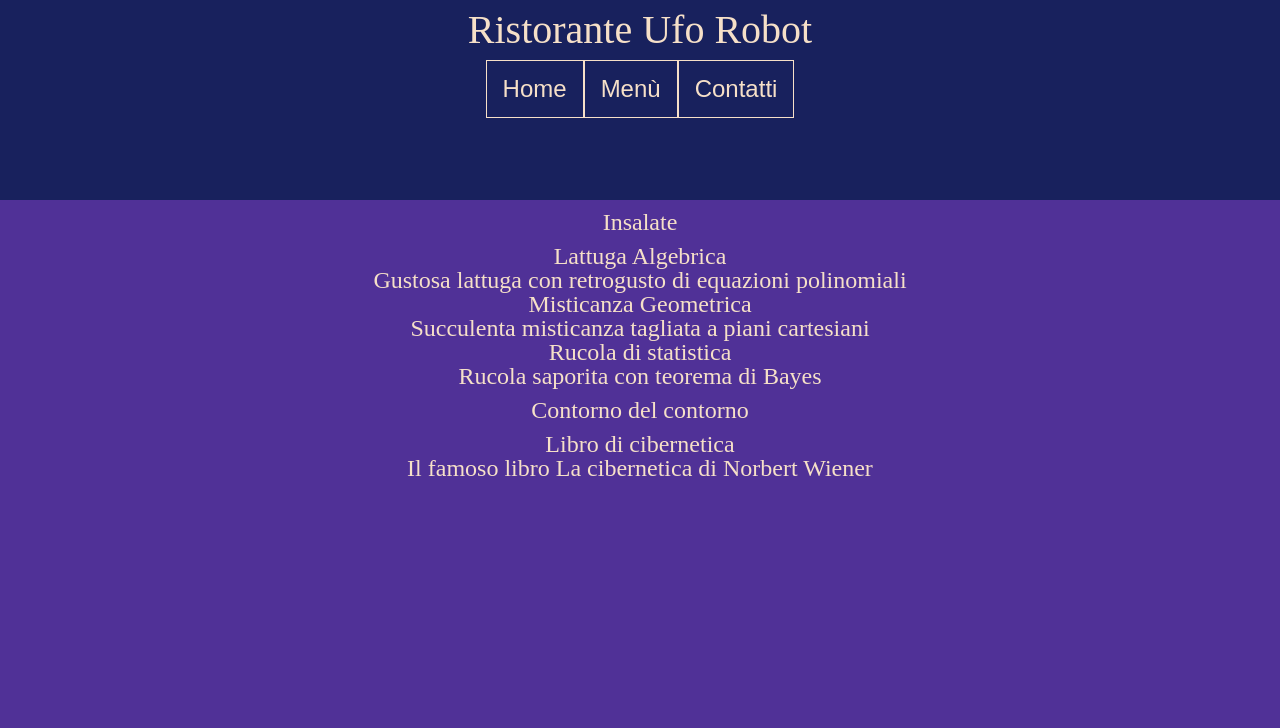
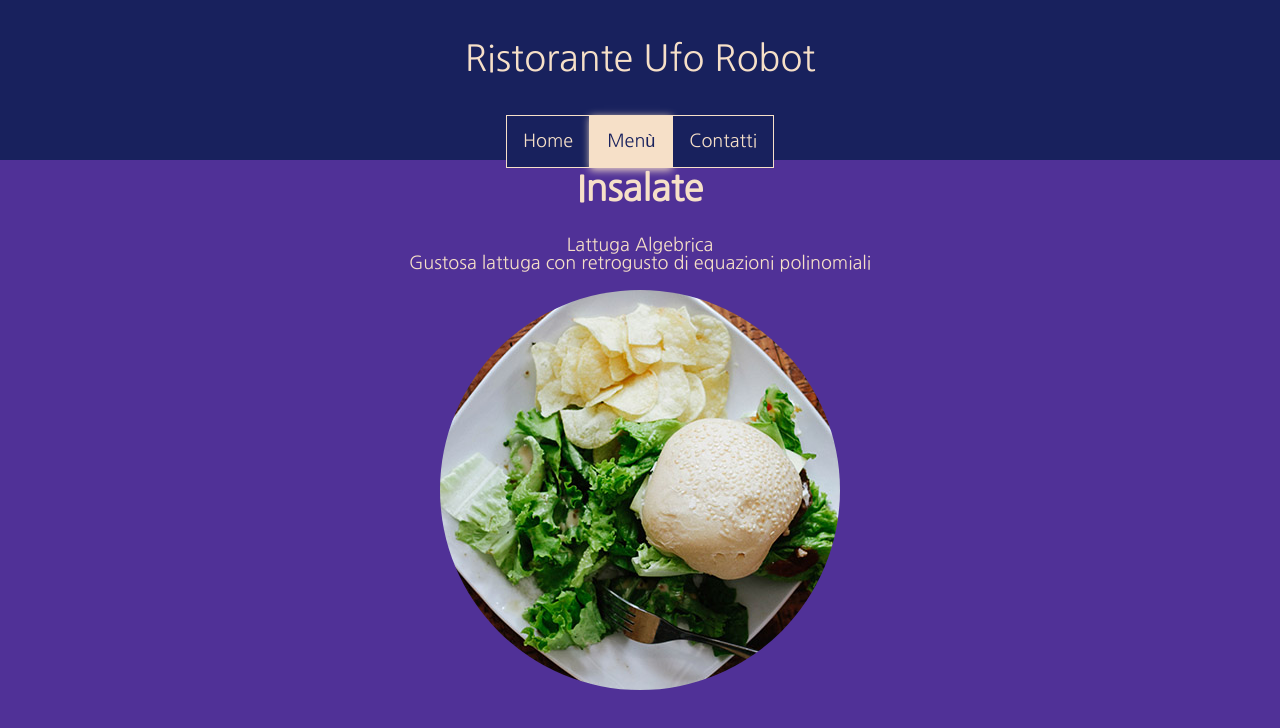
Before and after one commit to DaSquidz/restaurant-page, a website built with webpack: page dist/index.html in a window 1280 px wide. Both pictures are taken after a click on the button "Menù". Shown: the top 728 px of the page. Built offline with nearby package versions, Linux system fonts and the light colour scheme.

Commit message:
Add menu page pictures

```diff
--- a/src/index.js
+++ b/src/index.js
@@ -5,8 +5,8 @@ import createMenu from './modules/menu';
 import createContact from './modules/contact';
 
 
+const navButtons = document.getElementsByClassName("nav-button")
 load();
-const navButtons = document.getElementsByClassName("nav-button")
 
 navButtons[0].addEventListener("click", (e) => {
     if(e.target.classList.contains("active")) return;
@@ -29,6 +29,7 @@ function load() {
     content.appendChild(createSkeleton());
     createHeader();
     createHome();
+    navButtons[0].classList.add("active");
 }
 
 function setActive(btn) {
--- a/src/modules/home.js
+++ b/src/modules/home.js
@@ -5,14 +5,17 @@ function createHome() {
     const mainBox = document.createElement("div");
     mainBox.classList.add("main-box")
 
+    const picCont = document.createElement("div");
+    picCont.classList.add("pic-cont");
     const goldrakePic = document.createElement("img");
     goldrakePic.src = "images/goldrake.png";
     goldrakePic.alt = "goldrake";
+    picCont.appendChild(goldrakePic);
 
     const textParagraph = document.createElement("p");
     textParagraph.innerText = "Gusta le migliori insalate di matematica";
 
-    mainBox.appendChild(goldrakePic);
+    mainBox.appendChild(picCont);
     mainBox.appendChild(textParagraph);
 
     main.appendChild(mainBox);
--- a/src/modules/menu.js
+++ b/src/modules/menu.js
@@ -10,16 +10,11 @@ function createMenu() {
 
     const saladTitle = document.createElement("h2");
     saladTitle.innerText = "Insalate"
-    const dressingTitle = document.createElement("h2");
-    dressingTitle.innerText = "Contorno del contorno"
 
     foodCont.appendChild(saladTitle);
     foodCont.appendChild(createItem("Lattuga Algebrica", "Gustosa lattuga con retrogusto di equazioni polinomiali"))
     foodCont.appendChild(createItem("Misticanza Geometrica", "Succulenta misticanza tagliata a piani cartesiani"))
     foodCont.appendChild(createItem("Rucola di statistica", "Rucola saporita con teorema di Bayes"))
-    foodCont.appendChild(dressingTitle);
-    foodCont.appendChild(createItem("Libro di cibernetica", "Il famoso libro La cibernetica di Norbert Wiener"))
-
 
     mainBox.appendChild(foodCont);
     main.appendChild(mainBox);
@@ -37,13 +32,13 @@ function createItem(name, desc) {
     const foodDesc = document.createElement("p");
     foodDesc.innerText = desc;
 
-    // const foodPic = document.createElement("img");
-    // foodPic.src = `images/${name.toLowerCase()}.png`;
-    // foodPic.alt = `${name}`;
+    const foodPic = document.createElement("img");
+    foodPic.src = `images/${name.toLowerCase().replace(/\s+/g, '')}.jpg`;
+    foodPic.alt = `${name}`;
 
-    // menuItem.appendChild(foodPic);
     menuItem.appendChild(foodName);
     menuItem.appendChild(foodDesc);
+    menuItem.appendChild(foodPic);
 
     return menuItem;
   }
```
Also changed, not shown: dist/images/bg.png (added), dist/images/lattugaalgebrica.jpg (added), dist/images/misticanzageometrica.jpg (added), dist/images/rucoladistatistica.jpg (added), dist/index.html, dist/main.js, dist/style.css.
